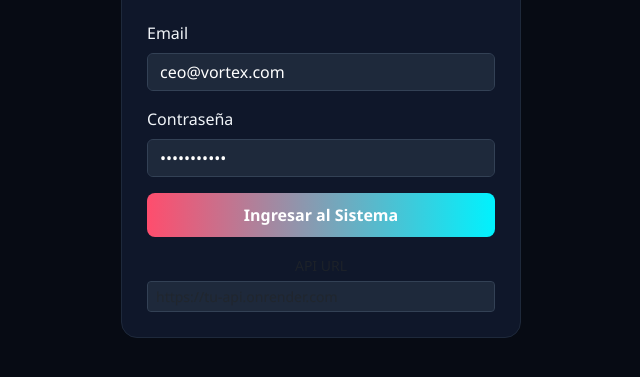
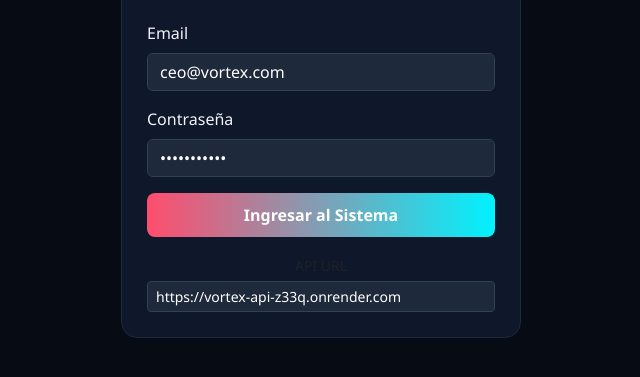
Before and after one commit to J9006/vortex-panel, a plain HTML site: page index.html in a window 1280 px wide. Shown: the part 311-688 px from the top of the page, without its empty margins (319-959 px from the left). Drawn offline with nearby package versions, Linux system fonts and the light colour scheme.

Commit message:
Update API URL in input field

```diff
--- a/index.html
+++ b/index.html
@@ -195,7 +195,7 @@
                 <button type="submit" class="btn btn-vortex w-100">Ingresar al Sistema</button>
                 <div class="mt-3 text-center">
                     <small class="text-muted">API URL</small>
-                    <input type="text" id="api-url" class="form-control form-control-sm mt-1" placeholder="https://tu-api.onrender.com">
+                    <input type="text" id="api-url" class="form-control form-control-sm mt-1" value="https://vortex-api-z33q.onrender.com">
                 </div>
             </form>
         </div>
```
